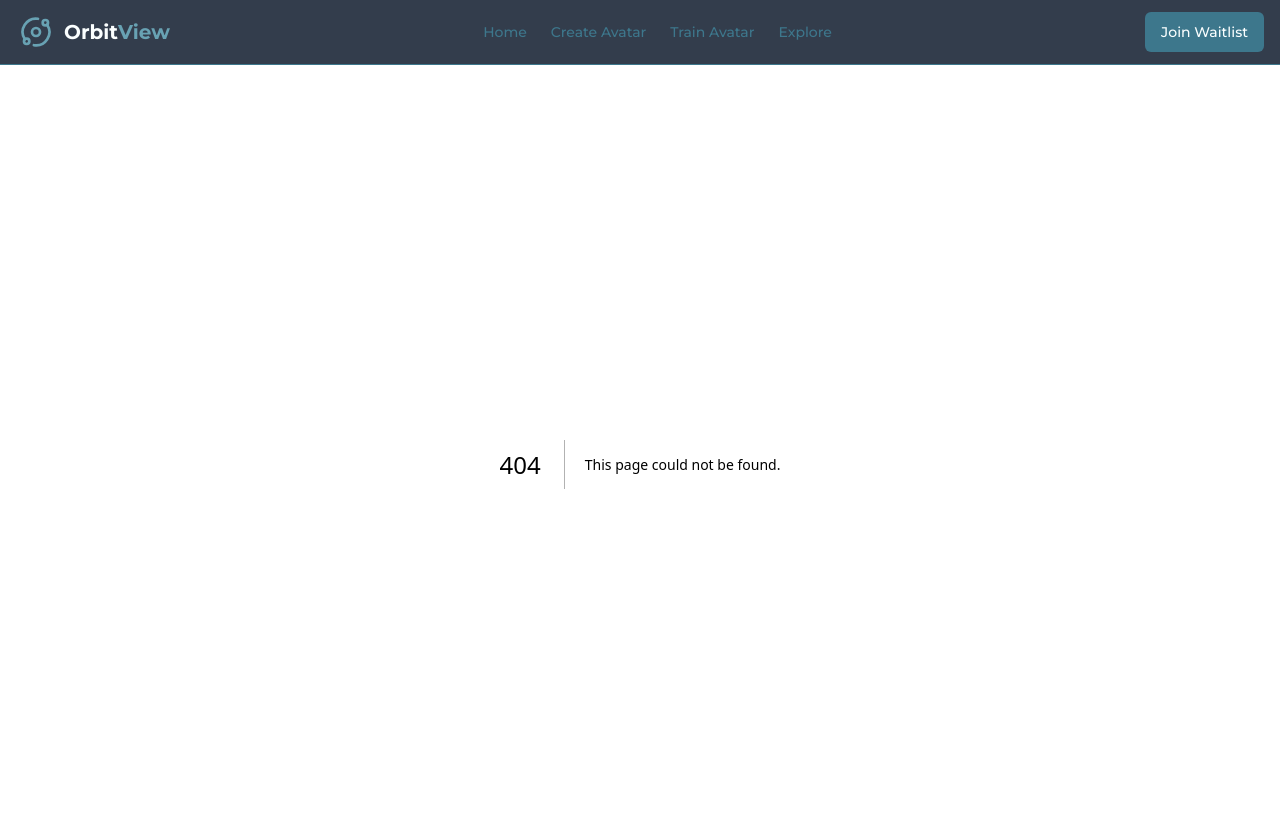
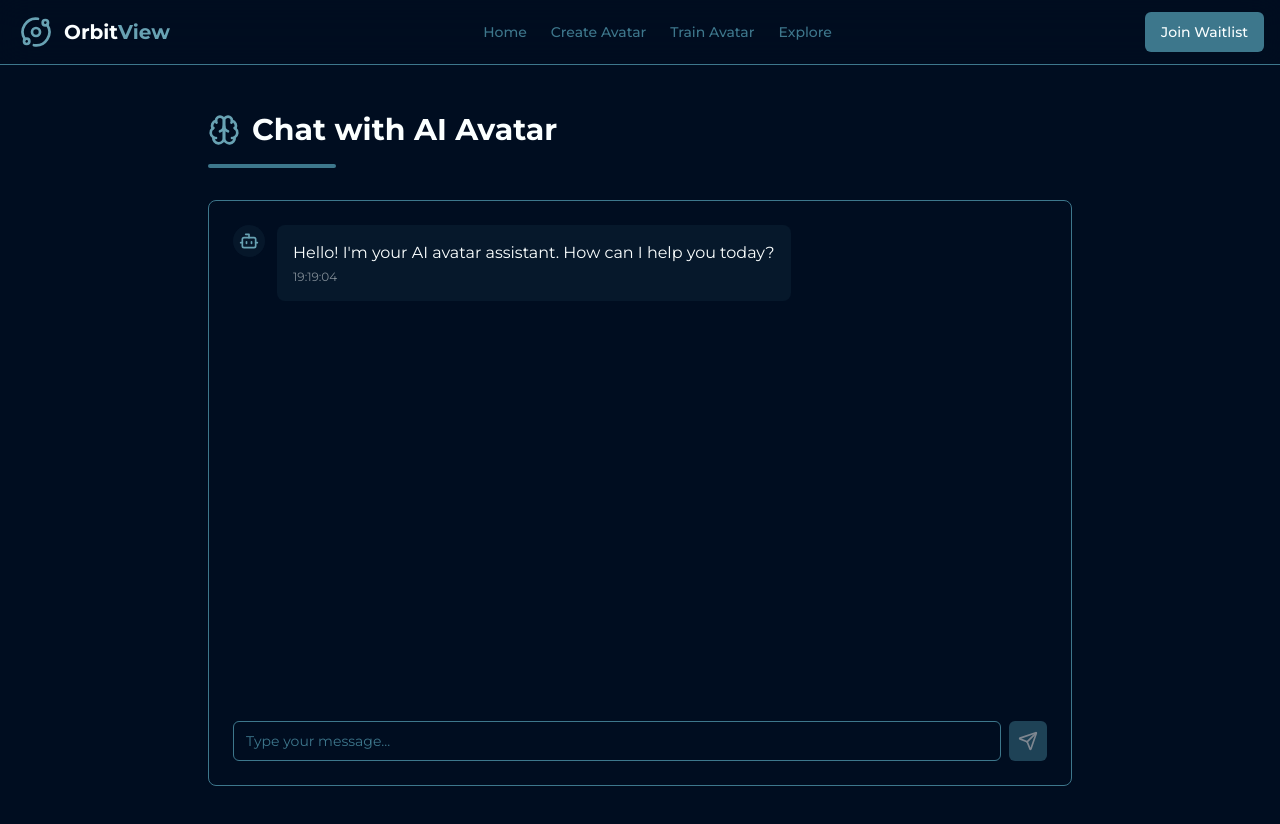
Before and after one commit to MightyTMZ/orbitview_v5, a Next.js app in the folder orbitview_frontend/: page /chat in a window 1280 px wide. Before the commit this address had no page. Shown: the top 824 px of the page. Built offline with nearby package versions, Linux system fonts and the light colour scheme.

Commit message:
chat interface created

```diff
--- /dev/null
+++ b/orbitview_frontend/app/chat/page.tsx
@@ -0,0 +1,193 @@
+"use client";
+
+import { useState, useRef, useEffect } from "react";
+import { Button } from "@/components/ui/button";
+import { Card } from "@/components/ui/card";
+import { Input } from "@/components/ui/input";
+import { ScrollArea } from "@/components/ui/scroll-area";
+import { Bot, Send, User, Sparkles, Brain } from "lucide-react";
+import { cn } from "@/lib/utils";
+
+interface Message {
+  id: string;
+  content: string;
+  role: "user" | "assistant";
+  timestamp: number;
+}
+
+export default function Chat() {
+  const [messages, setMessages] = useState<Message[]>([
+    {
+      id: "1",
+      content: "Hello! I'm your AI avatar assistant. How can I help you today?",
+      role: "assistant",
+      timestamp: Date.now(),
+    },
+  ]);
+  const [input, setInput] = useState("");
+  const [isTyping, setIsTyping] = useState(false);
+  const messagesEndRef = useRef<HTMLDivElement>(null);
+  const inputRef = useRef<HTMLInputElement>(null);
+
+  const scrollToBottom = () => {
+    messagesEndRef.current?.scrollIntoView({ behavior: "smooth" });
+  };
+
+  useEffect(() => {
+    scrollToBottom();
+  }, [messages]);
+
+  const formatTimestamp = (timestamp: number) => {
+    const date = new Date(timestamp);
+    const hours = date.getHours().toString().padStart(2, "0");
+    const minutes = date.getMinutes().toString().padStart(2, "0");
+    const seconds = date.getSeconds().toString().padStart(2, "0");
+    return `${hours}:${minutes}:${seconds}`;
+  };
+
+  const handleSubmit = async (e: React.FormEvent) => {
+    e.preventDefault();
+    if (!input.trim()) return;
+
+    const userMessage: Message = {
+      id: Date.now().toString(),
+      content: input.trim(),
+      role: "user",
+      timestamp: Date.now(),
+    };
+
+    setMessages((prev) => [...prev, userMessage]);
+    setInput("");
+    setIsTyping(true);
+
+    setTimeout(() => {
+      const aiMessage: Message = {
+        id: (Date.now() + 1).toString(),
+        content: generateResponse(input.trim()),
+        role: "assistant",
+        timestamp: Date.now(),
+      };
+      setMessages((prev) => [...prev, aiMessage]);
+      setIsTyping(false);
+    }, 1000 + Math.random() * 2000);
+  };
+
+  const generateResponse = (userInput: string): string => {
+    const responses = [
+      "That's an interesting perspective! Let me share my thoughts on that...",
+      "Based on my expertise, I would approach this by...",
+      "Great question! Here's what I've learned about this topic...",
+      "Let me break this down for you...",
+      "From my experience, the key aspects to consider are...",
+    ];
+    return responses[Math.floor(Math.random() * responses.length)];
+  };
+
+  return (
+    <main className="min-h-screen bg-[#000d20] py-12">
+      <div className="container max-w-4xl mx-auto px-4">
+        <div className="mb-8">
+          <div className="flex items-center gap-3">
+            <Brain className="w-8 h-8 text-[#68a2b3]" />
+            <h1 className="text-3xl font-bold text-[#fbffff]">
+              Chat with AI Avatar
+            </h1>
+          </div>
+          <div className="h-1 w-32 bg-[#3d778c] mt-4 mb-6 rounded-full" />
+        </div>
+
+        <Card className="bg-[#000d20] border-[#3d778c] p-4 md:p-6">
+          <ScrollArea className="h-[60vh] pr-4">
+            <div className="space-y-4">
+              {messages.map((message) => (
+                <div
+                  key={message.id}
+                  className={cn(
+                    "flex gap-3 max-w-[80%]",
+                    message.role === "user" ? "ml-auto flex-row-reverse" : ""
+                  )}
+                >
+                  <div
+                    className={cn(
+                      "w-8 h-8 rounded-full flex items-center justify-center flex-shrink-0",
+                      message.role === "user"
+                        ? "bg-[#3d778c]"
+                        : "bg-[#3d778c]/10"
+                    )}
+                  >
+                    {message.role === "user" ? (
+                      <User className="w-5 h-5 text-[#fbffff]" />
+                    ) : (
+                      <Bot className="w-5 h-5 text-[#68a2b3]" />
+                    )}
+                  </div>
+                  <div
+                    className={cn(
+                      "rounded-lg p-4",
+                      message.role === "user"
+                        ? "bg-[#3d778c] text-[#fbffff]"
+                        : "bg-[#3d778c]/10 text-[#fbffff]"
+                    )}
+                  >
+                    <p>{message.content}</p>
+                    <span className="text-xs opacity-50 mt-1 block">
+                      {formatTimestamp(message.timestamp)}
+                    </span>
+                  </div>
+                </div>
+              ))}
+              {isTyping && (
+                <div className="flex gap-3 max-w-[80%]">
+                  <div className="w-8 h-8 rounded-full bg-[#3d778c]/10 flex items-center justify-center flex-shrink-0">
+                    <Bot className="w-5 h-5 text-[#68a2b3]" />
+                  </div>
+                  <div className="bg-[#3d778c]/10 rounded-lg p-4">
+                    <div className="flex gap-1">
+                      <span
+                        className="w-2 h-2 bg-[#68a2b3] rounded-full animate-bounce"
+                        style={{ animationDelay: "0ms" }}
+                      />
+                      <span
+                        className="w-2 h-2 bg-[#68a2b3] rounded-full animate-bounce"
+                        style={{ animationDelay: "150ms" }}
+                      />
+                      <span
+                        className="w-2 h-2 bg-[#68a2b3] rounded-full animate-bounce"
+                        style={{ animationDelay: "300ms" }}
+                      />
+                    </div>
+                  </div>
+                </div>
+              )}
+              <div ref={messagesEndRef} />
+            </div>
+          </ScrollArea>
+
+          <form onSubmit={handleSubmit} className="mt-4">
+            <div className="flex gap-2">
+              <Input
+                ref={inputRef}
+                value={input}
+                onChange={(e) => setInput(e.target.value)}
+                placeholder="Type your message..."
+                className="bg-transparent border-[#3d778c] text-[#fbffff] placeholder:text-[#3d778c]"
+              />
+              <Button
+                type="submit"
+                size="icon"
+                disabled={!input.trim() || isTyping}
+                className="bg-[#3d778c] hover:bg-[#68a2b3] text-[#fbffff] transition-all duration-300"
+              >
+                {isTyping ? (
+                  <Sparkles className="w-5 h-5 animate-pulse" />
+                ) : (
+                  <Send className="w-5 h-5" />
+                )}
+              </Button>
+            </div>
+          </form>
+        </Card>
+      </div>
+    </main>
+  );
+}
```
